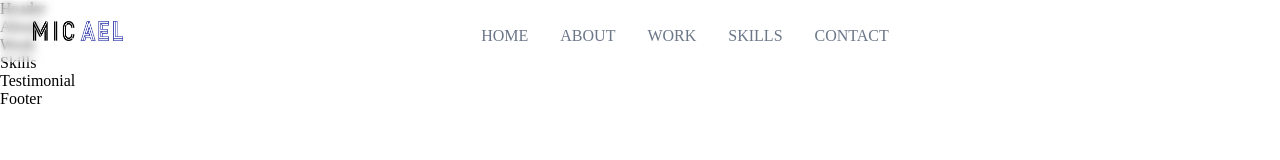
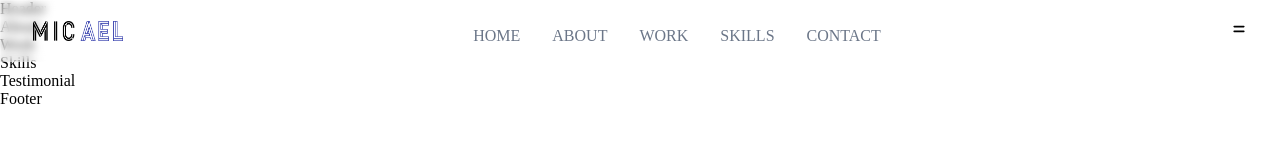
Before and after one commit to magovansh9/Portfolio, a React (Create React App) app in the folder frontend_react/: page / in a window 1280 px wide. Shown: the top 160 px of the page. Built offline with nearby package versions, Linux system fonts and the light colour scheme.

Commit message:
Changes to Navbar

```diff
--- a/frontend_react/src/components/Navbar/Navbar.jsx
+++ b/frontend_react/src/components/Navbar/Navbar.jsx
@@ -1,8 +1,12 @@
-import React from "react";
+import React, { useState } from "react";
+import { HiMenuAlt4, HiX } from "react-icons/hi";
+import { motion } from "framer-motion";
 
 import { images } from "../../constants";
 import "./Navbar.scss";
 const Navbar = () => {
+  const [toggle, setToggle] = useState(false);
+
   return (
     <nav className='app__navbar'>
       <div className='app__navbar-logo'>
@@ -16,6 +20,25 @@
           </li>
         ))}
       </ul>
+
+      <div className='app__navbar-menu'>
+        <HiMenuAlt4 onClick={() => setToggle(true)} />
+
+        {toggle && (
+          <motion.div
+            whileInView={{ x: [300, 0] }}
+            transition={{ duration: 0.85, ease: "easeOut" }}
+          >
+            <HiX onClick={() => setToggle(false)} />
+            {["home", "about", "work", "skills", "contact"].map((item) => (
+              <li key={item}>
+                <div />
+                <a href={`#${item}`}>{item}</a>
+              </li>
+            ))}
+          </motion.div>
+        )}
+      </div>
     </nav>
   );
 };
```
